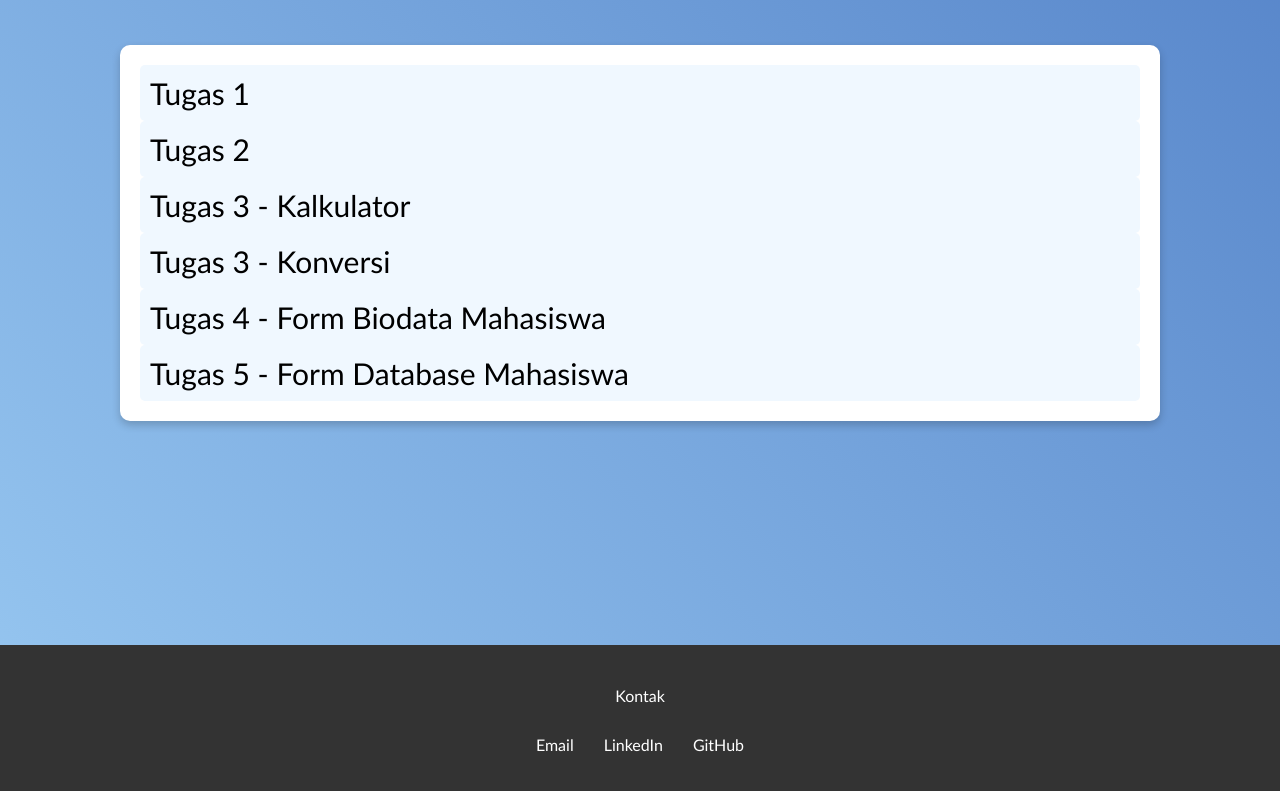
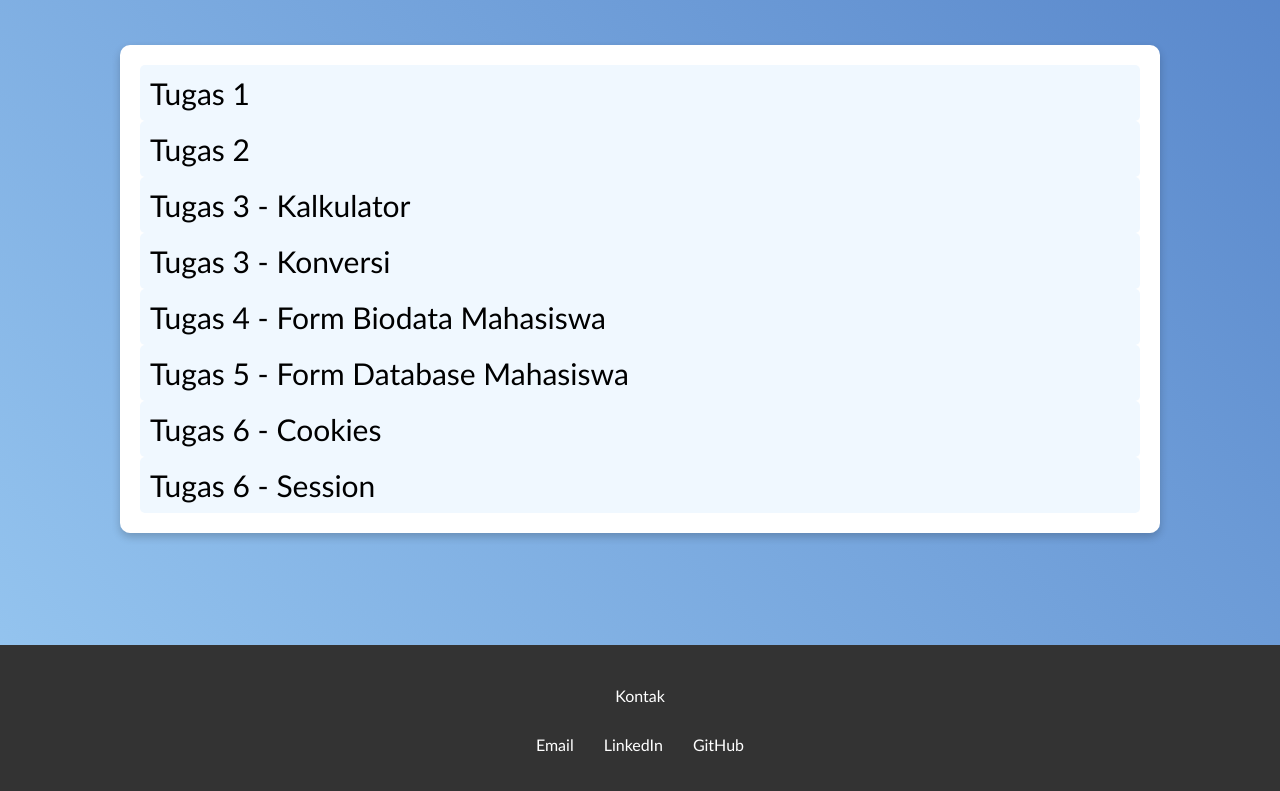
Before and after one commit to KangDap/kangdap.github.io, a plain HTML site: page index.html in a window 1280 px wide. Shown: the part 1755-2546 px from the top of the page. Drawn offline with Linux system fonts and the light colour scheme.

Commit message:
Update index.html
adding Tugas 6

```diff
--- a/index.html
+++ b/index.html
@@ -61,6 +61,8 @@
                 <a href="./Tugas 3/konversi.html">Tugas 3 - Konversi</a>
                 <a href="https://github.com/KangDap/PemrogramanWeb/tree/main/Tugas%204">Tugas 4 - Form Biodata Mahasiswa</a>
                 <a href="https://github.com/KangDap/PemrogramanWeb/tree/main/Tugas%205">Tugas 5 - Form Database Mahasiswa</a>
+                <a href="https://github.com/KangDap/PemrogramanWeb/tree/main/Tugas%206/Cookies">Tugas 6 - Cookies</a>
+                <a href="https://github.com/KangDap/PemrogramanWeb/tree/main/Tugas%206/Session">Tugas 6 - Session</a>
             </div>
         </div>
     </section>
```
